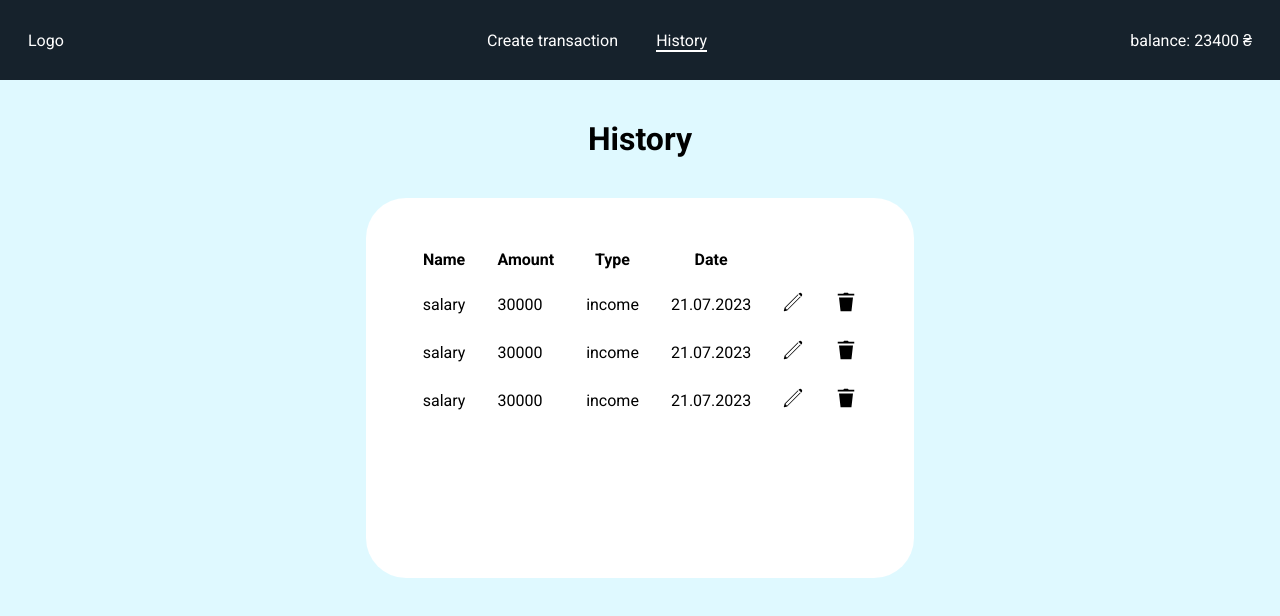
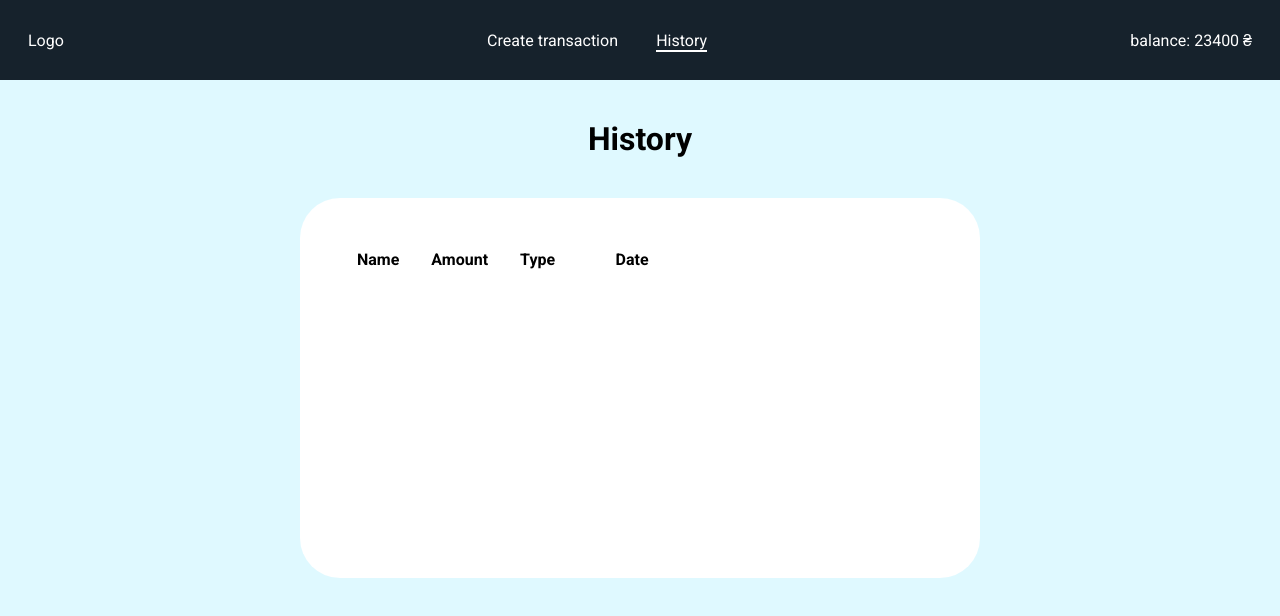
Before and after one commit to Adwasar/finance-accounting, a React (Create React App) app: page /history in a window 1280 px wide. Shown: the top 616 px of the page. Built offline with nearby package versions, Linux system fonts and the light colour scheme.

Commit message:
feat: oportгuity to create new transaction in history

```diff
--- a/src/App.jsx
+++ b/src/App.jsx
@@ -1,10 +1,22 @@
+import React, { useEffect, useState } from 'react';
 import { RouterProvider } from 'react-router-dom';
 
+import Context from './context';
 import router from './routing';
 import './index.scss';
 
 function App() {
-  return <RouterProvider router={router} />;
+  const [transactions, setTransactions] = useState([]);
+
+  useEffect(() => {
+    console.log(transactions);
+  }, [transactions, setTransactions]);
+
+  return (
+    <Context.Provider value={{ transactions, setTransactions }}>
+      <RouterProvider router={router} />
+    </Context.Provider>
+  );
 }
 
 export default App;
--- a/src/components/Form/index.jsx
+++ b/src/components/Form/index.jsx
@@ -1,18 +1,27 @@
+import { useContext } from 'react';
 import { useForm } from 'react-hook-form';
 
 import styles from './Form.module.scss';
+import Context from '../../context';
 
 function Form(props) {
+  const { transactions, setTransactions } = useContext(Context);
+
   const {
     register,
     handleSubmit,
     formState: { errors },
   } = useForm();
 
-  const onSubmit = (data) =>
-    alert(
-      `name: ${data.name}, amount: ${data.amount}, transactionType: ${data.transactionType} date: ${data.date}`,
-    );
+  const onSubmit = (data) => {
+    const transaction = {
+      name: data.name,
+      amount: data.amount,
+      type: data.type,
+      date: data.date,
+    };
+    setTransactions([...transactions, transaction]);
+  };
 
   return (
     <>
@@ -48,26 +57,26 @@ function Form(props) {
           <div className={styles['radio-btns']}>
             <div className={styles['radio-btn']}>
               <input
-                {...register('transactionType', { required: 'please select a transaction type!' })}
+                {...register('type', { required: 'please select a transaction type!' })}
                 id="income"
                 className={styles['transaction-type']}
-                name="transactionType"
+                name="type"
                 value="income"
                 type="radio"
               />
               <label htmlFor="income">income</label>
-              {errors?.transactionType && (
+              {errors?.type && (
                 <div className={styles.error} style={{ color: 'red' }}>
-                  {errors.transactionType.message}
+                  {errors.type.message}
                 </div>
               )}
             </div>
             <div className={styles['radio-btn']}>
               <input
-                {...register('transactionType', { required: 'please select a transaction type!' })}
+                {...register('type', { required: 'please select a transaction type!' })}
                 id="expense"
                 className={styles['transaction-type']}
-                name="transactionType"
+                name="type"
                 value="expense"
                 type="radio"
               />
--- /dev/null
+++ b/src/context.js
@@ -0,0 +1,5 @@
+import React from 'react';
+
+const DataContext = React.createContext({});
+
+export default DataContext;
--- a/src/pages/HistoryPage/HistoryPage.module.scss
+++ b/src/pages/HistoryPage/HistoryPage.module.scss
@@ -8,13 +8,17 @@
   margin: 40px auto;
   padding: 40px;
   border-radius: 40px;
-  width: min-content;
+  width: 600px;
   background-color: #fff;
   min-height: 300px;
 
   td,
   th {
     padding: 10px 15px;
+  }
+
+  th:nth-child(4) {
+    min-width: 90px;
   }
 
   .balance {
--- a/src/pages/HistoryPage/index.jsx
+++ b/src/pages/HistoryPage/index.jsx
@@ -1,6 +1,11 @@
+import React, { useContext } from 'react';
+
 import styles from './HistoryPage.module.scss';
+import Context from '../../context';
 
 function SecondPage(props) {
+  const { transactions } = useContext(Context);
+
   return (
     <div className="container">
       <h1 className={styles['history-title']}>History</h1>
@@ -15,11 +20,13 @@ function SecondPage(props) {
             </tr>
           </thead>
           <tbody>
-            <tr>
-              <td>salary</td>
-              <td>30000</td>
-              <td>income</td>
-              <td>21.07.2023</td>
+            {transactions.map((el, i) => {
+              return (
+                <tr key={i}>
+                  <td>{el.name}</td>
+                  <td>{el.amount}</td>
+                  <td>{el.type}</td>
+                  <td>{el.date}</td>
                   <td>
                     <img src="/icons/edit.svg" alt="#" />
                   </td>
@@ -27,30 +34,8 @@ function SecondPage(props) {
                     <img src="/icons/delete.svg" alt="#" />
                   </td>
                 </tr>
-            <tr>
-              <td>salary</td>
-              <td>30000</td>
-              <td>income</td>
-              <td>21.07.2023</td>
-              <td>
-                <img src="/icons/edit.svg" alt="#" />
-              </td>
-              <td>
-                <img src="/icons/delete.svg" alt="#" />
-              </td>
-            </tr>
-            <tr>
-              <td>salary</td>
-              <td>30000</td>
-              <td>income</td>
-              <td>21.07.2023</td>
-              <td>
-                <img className={styles.edit} src="/icons/edit.svg" alt="#" />
-              </td>
-              <td>
-                <img className={styles.delete} src="/icons/delete.svg" alt="#" />
-              </td>
-            </tr>
+              );
+            })}
           </tbody>
         </table>
       </div>
```
Lines whose indentation alone changed are shown as unchanged.
